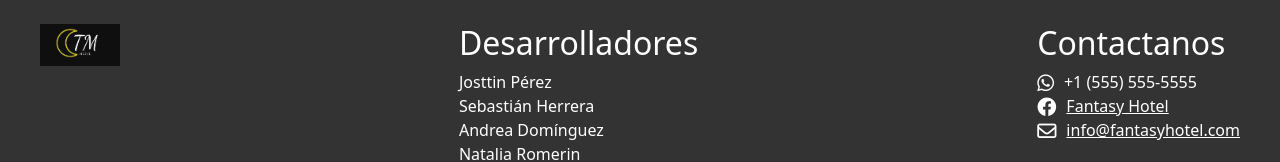
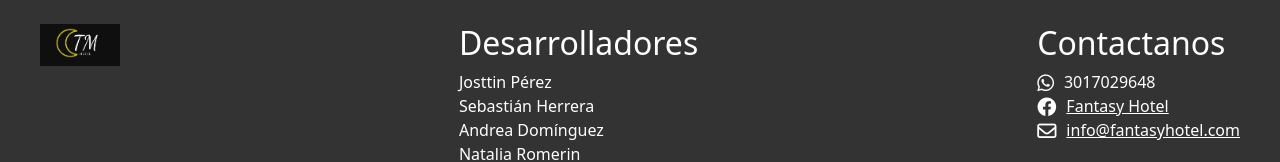
Before and after one commit to AndyDA1810/Hotel, a React (Vite) app: page /libros in a window 1280 px wide. Shown: the part 658-820 px from the top of the page. Built offline with nearby package versions, Linux system fonts and the light colour scheme; no server answers.

Commit message:
Update footer.jsx

```diff
--- a/src/components/footer.jsx
+++ b/src/components/footer.jsx
@@ -26,7 +26,7 @@ const Footer = () => {
         <div class="contact-info">
           <h2>Contactanos</h2>
           <ul>
-            <li><i class="fab fa-whatsapp"></i> +1 (555) 555-5555</li>
+            <li><i class="fab fa-whatsapp"></i> 3017029648 </li>
             <li><i class="fab fa-facebook"></i> <a href="#">Fantasy Hotel</a></li>
             <li><i class="far fa-envelope"></i> <a href="mailto:info@fantasyhotel.com">info@fantasyhotel.com</a></li>
           </ul>
```
